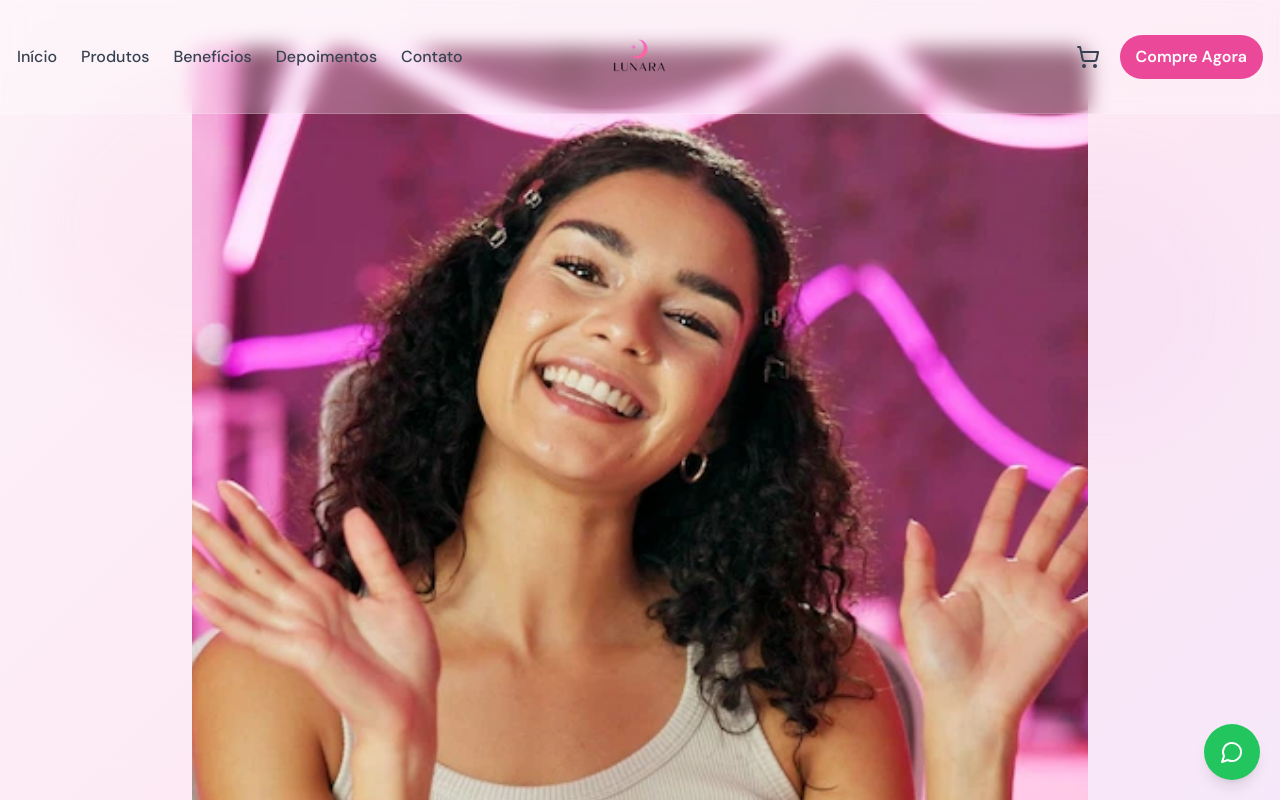
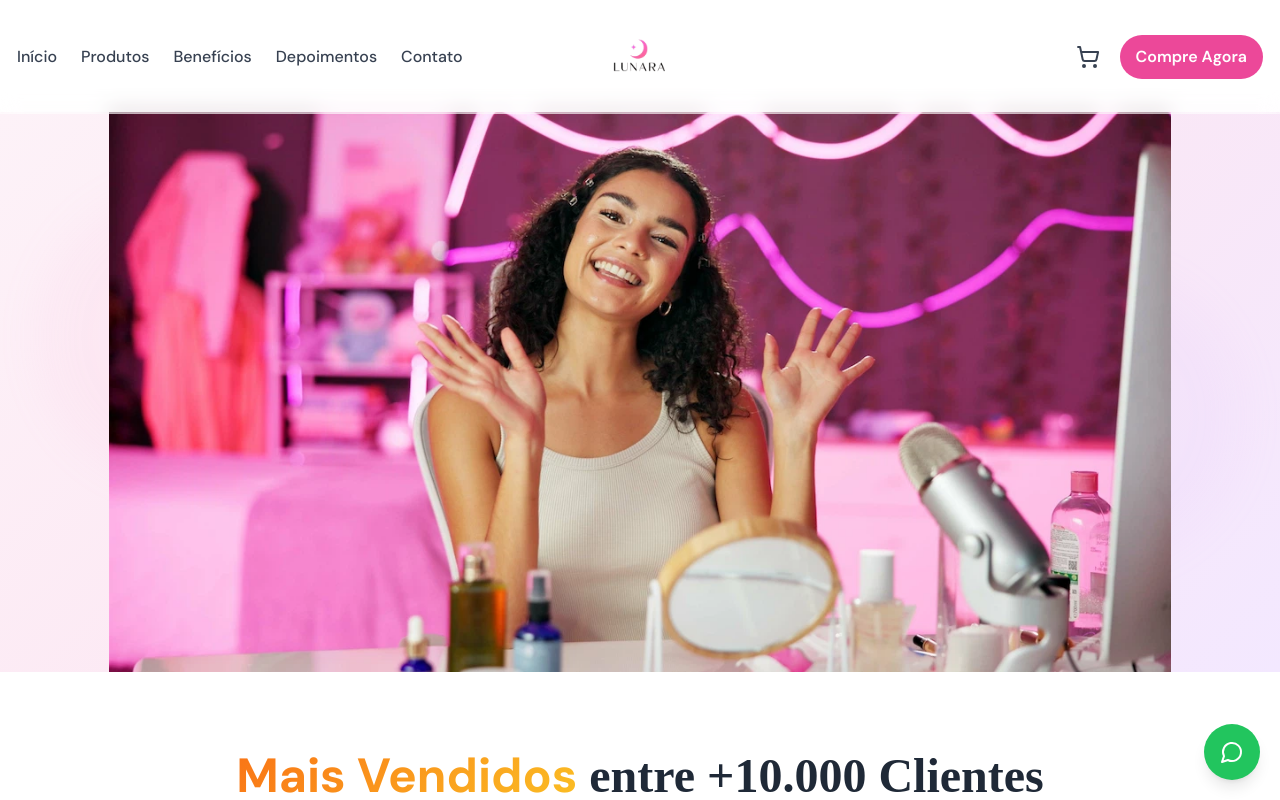
Before and after one commit to LucasNQ/lunara-lvble-4, a React (Vite) app: page / in a window 1280 px wide. Shown: the top 800 px of the page. Built offline with nearby package versions, Linux system fonts and the light colour scheme; a web font is replaced by a local one.

Commit message:
Refactor HeroSection layout

```diff
--- a/src/components/HeroSection.tsx
+++ b/src/components/HeroSection.tsx
@@ -3,7 +3,7 @@ import OptimizedImage from './OptimizedImage';
 
 const HeroSection = () => {
   return (
-    <section id="inicio" className="relative flex items-center gradient-bg overflow-hidden">
+    <section id="inicio" className="relative gradient-bg overflow-hidden min-h-[70vh] md:min-h-[50vh] lg:min-h-[60vh] flex items-center">
       {/* Background Pattern - Optimized for performance */}
       <div className="absolute inset-0 opacity-10" aria-hidden="true">
         <div className="absolute top-20 left-2 sm:left-4 md:left-10 w-32 h-32 sm:w-48 sm:h-48 md:w-72 md:h-72 bg-pink-300 rounded-full mix-blend-multiply filter blur-xl animate-pulse"></div>
@@ -15,12 +15,12 @@ const HeroSection = () => {
         }}></div>
       </div>
 
-      <div className="container mx-auto px-4 py-8 md:py-12 relative z-10 max-w-7xl">
-        <div className="w-full max-w-4xl mx-auto fade-in">
+      <div className="w-full relative z-10">
+        <div className="w-full fade-in">
           <OptimizedImage
             src="/lovable-uploads/55505b55-7b7f-4725-a602-48eec7ae7b42.png"
             alt="Mulher com cabelo liso e saudável usando produtos Lunara"
-            className="w-full h-auto object-cover rounded-2xl shadow-2xl"
+            className="w-full h-full object-cover md:object-contain md:max-h-[60vh] lg:max-h-[70vh]"
             width={1200}
             height={1600}
             priority={true}
--- a/src/components/OptimizedImage.tsx
+++ b/src/components/OptimizedImage.tsx
@@ -33,14 +33,14 @@ const OptimizedImage = ({
   };
 
   return (
-    <div className="relative overflow-hidden w-full h-full flex items-center justify-center">
+    <div className="relative overflow-hidden w-full h-full">
       {isLoading && (
-        <div className="absolute inset-0 bg-gray-100 animate-pulse rounded" />
+        <div className="absolute inset-0 bg-gray-100 animate-pulse" />
       )}
       <img
         src={imageError ? fallbackSrc : src}
         alt={alt}
-        className={`${className} ${isLoading ? 'opacity-0' : 'opacity-100'} transition-opacity duration-300 max-w-full max-h-full object-contain`}
+        className={`${className} ${isLoading ? 'opacity-0' : 'opacity-100'} transition-opacity duration-300 w-full h-full`}
         width={width}
         height={height}
         loading={priority ? 'eager' : 'lazy'}
--- a/src/pages/Index.tsx
+++ b/src/pages/Index.tsx
@@ -42,7 +42,7 @@ const Index = () => {
           keywords="produtos cabelo, progressiva sem formol, alisamento, cuidados capilares, beleza, cosmética, pente alisador, gummy cabelo"
         />
         <Header />
-        <main>
+        <main className="pt-20 sm:pt-24 md:pt-28">
           <HeroSection />
           <ProductsSection />
           <BenefitsSection />
```
